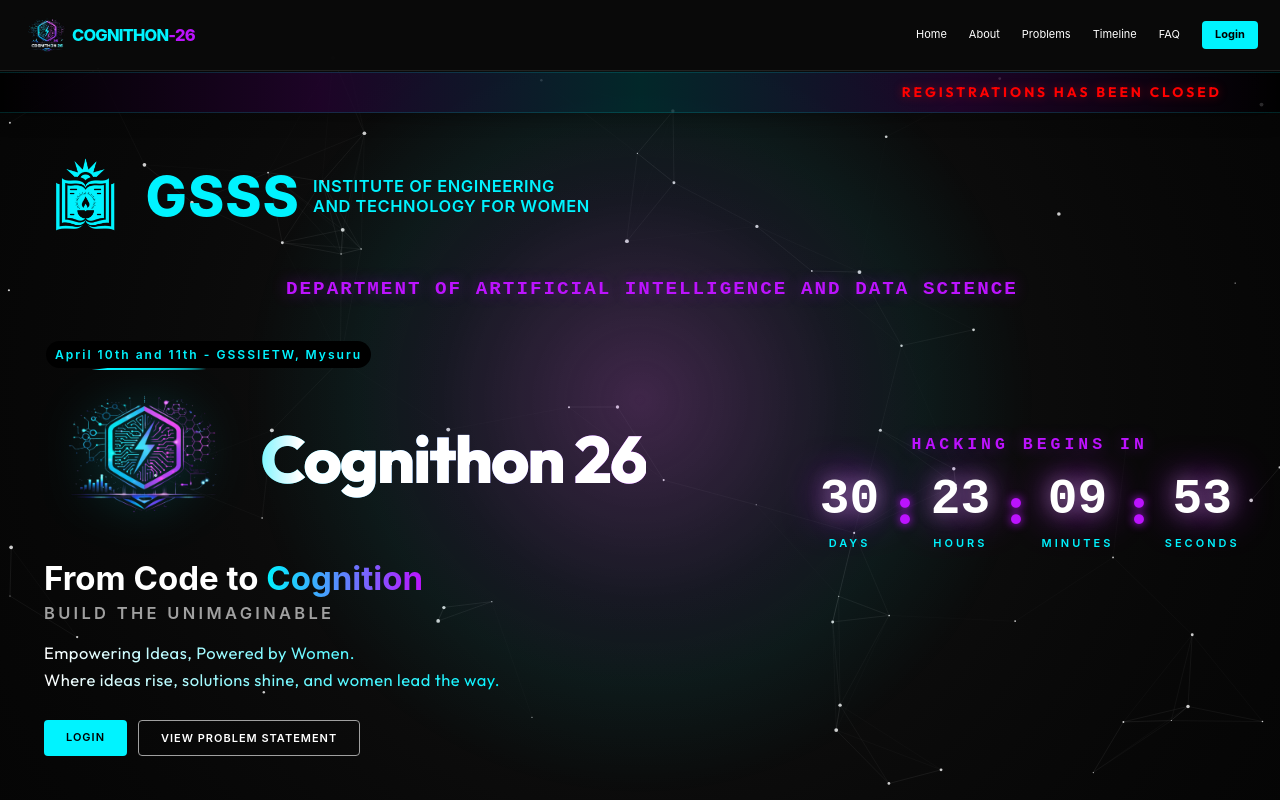
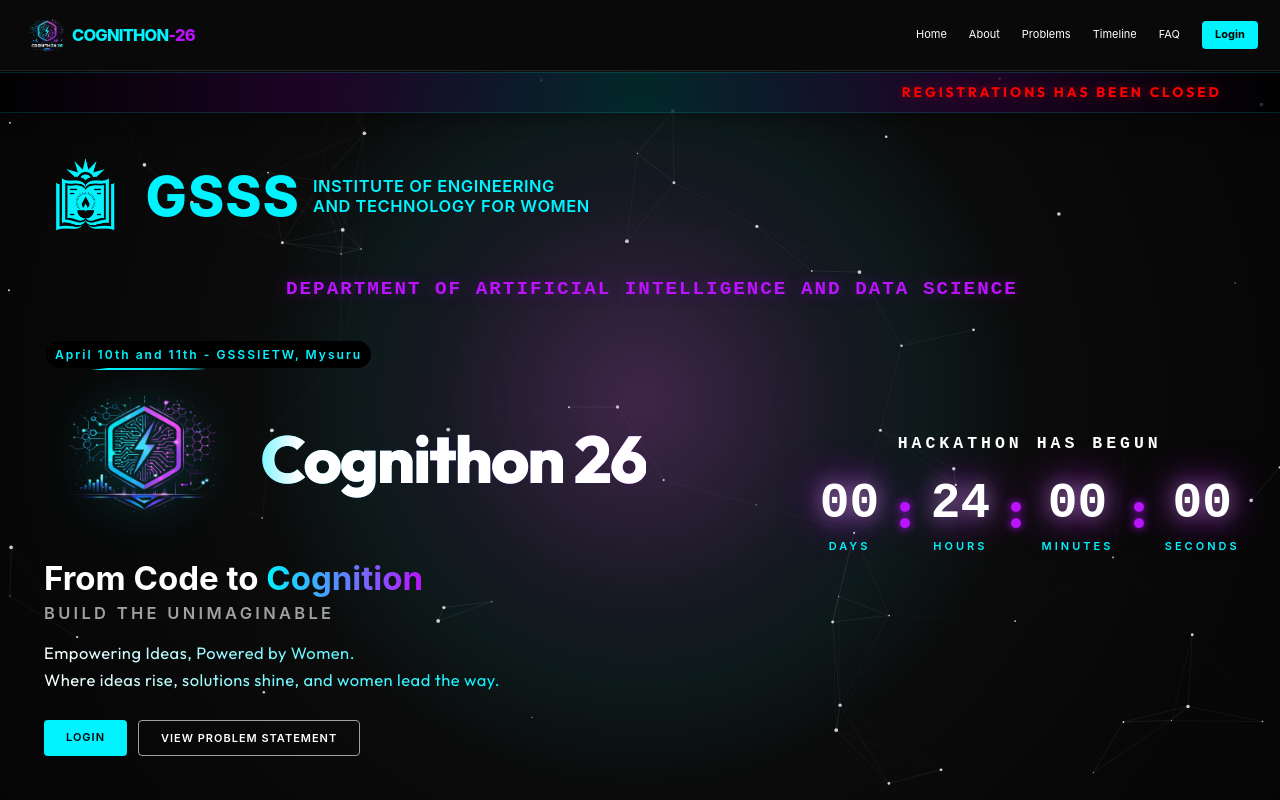
Before and after one commit to chandanaputtaswamy/Cognithon-26, a React (Vite) app: page / in a window 1280 px wide. Shown: the top 800 px of the page. Built offline with nearby package versions, Linux system fonts and the light colour scheme.

Commit message:
Pause timer at 24h, remove 'HACKING BEGINS IN', add 'HACKATHON HAS BEGUN'

```diff
--- a/src/components/CountdownTimer.tsx
+++ b/src/components/CountdownTimer.tsx
@@ -1,49 +1,20 @@
-import { useState, useEffect } from 'react';
 import '../styles/CountdownTimer.css';
 
+// ⏸ TIMER IS PAUSED — set isPaused = false and update targetDate to resume
+const isPaused = true;
+
 const CountdownTimer = () => {
-    // Target Date: April 11, 2026 11:19:05 AM (24 hours from restart)
-    const targetDate = new Date('2026-04-11T11:19:05').getTime();
-
-    const [timeLeft, setTimeLeft] = useState({
-        days: 0,
-        hours: 0,
-        minutes: 0,
-        seconds: 0
-    });
-    const [isFinished, setIsFinished] = useState(false);
-
-    useEffect(() => {
-        const interval = setInterval(() => {
-            const now = new Date().getTime();
-            const difference = targetDate - now;
-
-            if (difference > 0) {
-                setTimeLeft({
-                    days: Math.floor(difference / (1000 * 60 * 60 * 24)),
-                    hours: Math.floor((difference % (1000 * 60 * 60 * 24)) / (1000 * 60 * 60)),
-                    minutes: Math.floor((difference % (1000 * 60 * 60)) / (1000 * 60)),
-                    seconds: Math.floor((difference % (1000 * 60)) / 1000)
-                });
-            } else {
-                clearInterval(interval);
-                // Timer reached zero
-                setTimeLeft({ days: 0, hours: 0, minutes: 0, seconds: 0 });
-                setIsFinished(true);
-            }
-        }, 1000);
-
-        return () => clearInterval(interval);
-    }, [targetDate]);
-
     // Helper to format numbers with leading zero
     const formatTime = (time: number) => {
         return time < 10 ? `0${time}` : time;
     };
 
+    // Paused display: frozen at 24:00:00
+    const timeLeft = { days: 0, hours: 24, minutes: 0, seconds: 0 };
+
     return (
         <div className="countdown-container">
-            {!isFinished && <h3 className="countdown-title">HACKING BEGINS IN</h3>}
+            <p className="hackathon-begun-text">HACKATHON HAS BEGUN</p>
             <div className="countdown-timer">
                 <div className="countdown-box">
                     <span className="countdown-number">{formatTime(timeLeft.days)}</span>
@@ -65,11 +36,9 @@
                     <span className="countdown-label">Seconds</span>
                 </div>
             </div>
-            {isFinished && (
-                <p className="hacking-begins-text">HACKING BEGINS</p>
-            )}
         </div>
     );
 };
 
+export { isPaused };
 export default CountdownTimer;
--- a/src/styles/CountdownTimer.css
+++ b/src/styles/CountdownTimer.css
@@ -12,17 +12,15 @@
     transition: all 0.4s cubic-bezier(0.175, 0.885, 0.32, 1.275);
 }
 
-.countdown-title {
-    color: var(--color-secondary);
+.hackathon-begun-text {
+    color: #ffffff;
     font-size: 1.5rem;
     letter-spacing: 4px;
     margin-bottom: 2rem;
     font-family: 'Courier New', Courier, monospace;
     font-weight: 700;
-    text-shadow: 0 0 15px rgba(188, 19, 254, 0.4);
     text-transform: uppercase;
     text-align: center;
-    /* Ensure text is centered properly, especially if it breaks lines */
 }
 
 .countdown-department-title {
```
